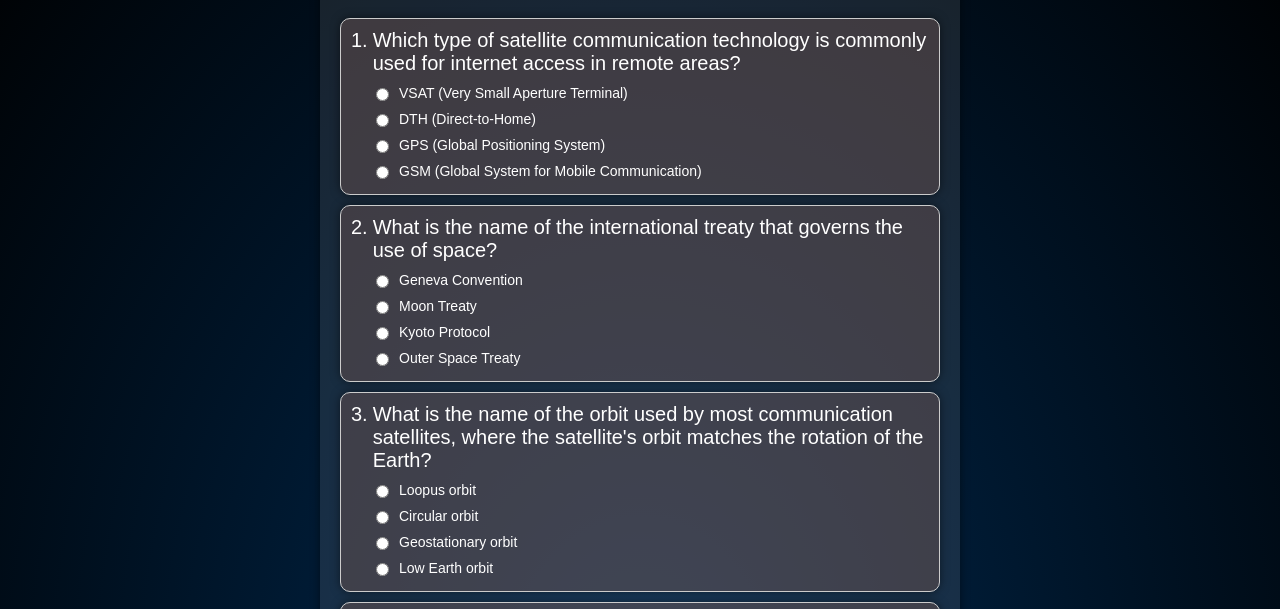
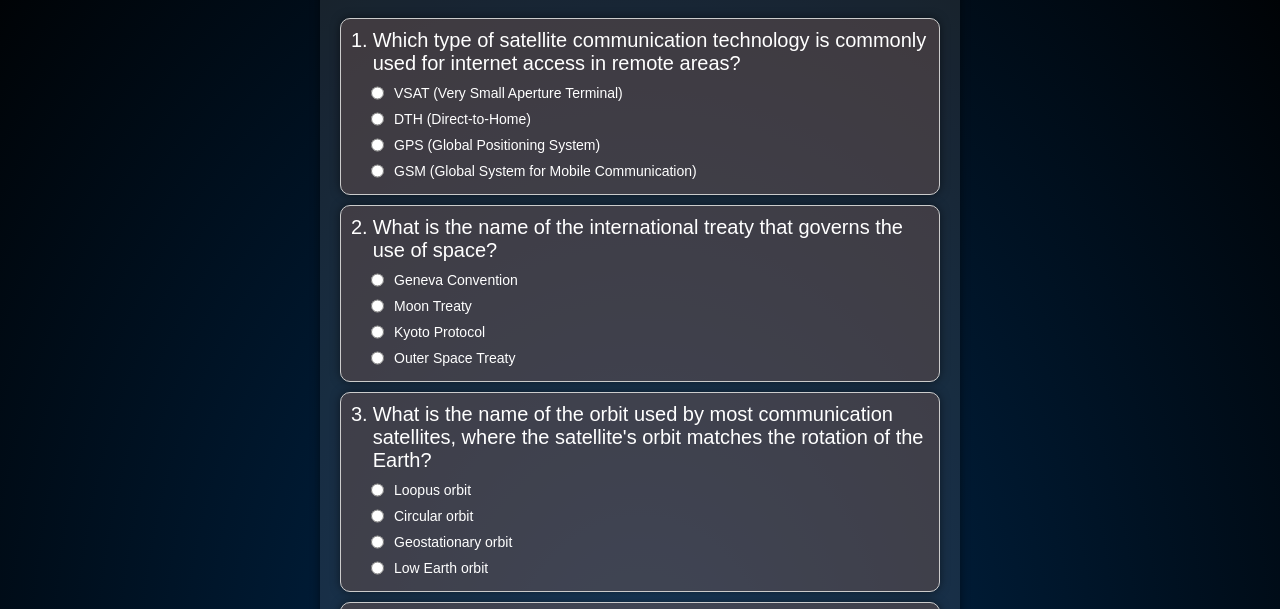
Before and after one commit to MonteRyan61/SpaceSymposiumDemo, a plain HTML site: page index.html in a window 1280 px wide. Shown: the part 120-729 px from the top of the page. Drawn offline with Linux system fonts and the light colour scheme.

Commit message:
Styling to align radio input selector and it's label

```diff
--- a/styles.css
+++ b/styles.css
@@ -71,7 +71,6 @@ button {
 
 .options-container {
     display:flex;
-    align-items: flex-start;
     font-size: 14px;
     padding-left: 20px;
     margin-top: 10px;
@@ -80,8 +79,9 @@ button {
 }
 
 .radio-input{
+    padding: 0;
+    margin: 0px 10px 0px 0px; /*Margin: top right bottom left */
     margin-right: 10px;
-    align-self: flex-start;
 }
 
 .feedback {
--- a/trivia.js
+++ b/trivia.js
@@ -21,7 +21,7 @@ function displayQuestions() {
             ${question.options.map(option => `
                 <div class="options-container">
                     <input type="radio" class="radio-input" name="question${index}" value="${option}">
-                    ${option}
+                    <label class="option-text">${option}</lebel>
                 </div>
             `).join('')}
             <div class="feedback hidden"></div>
```
